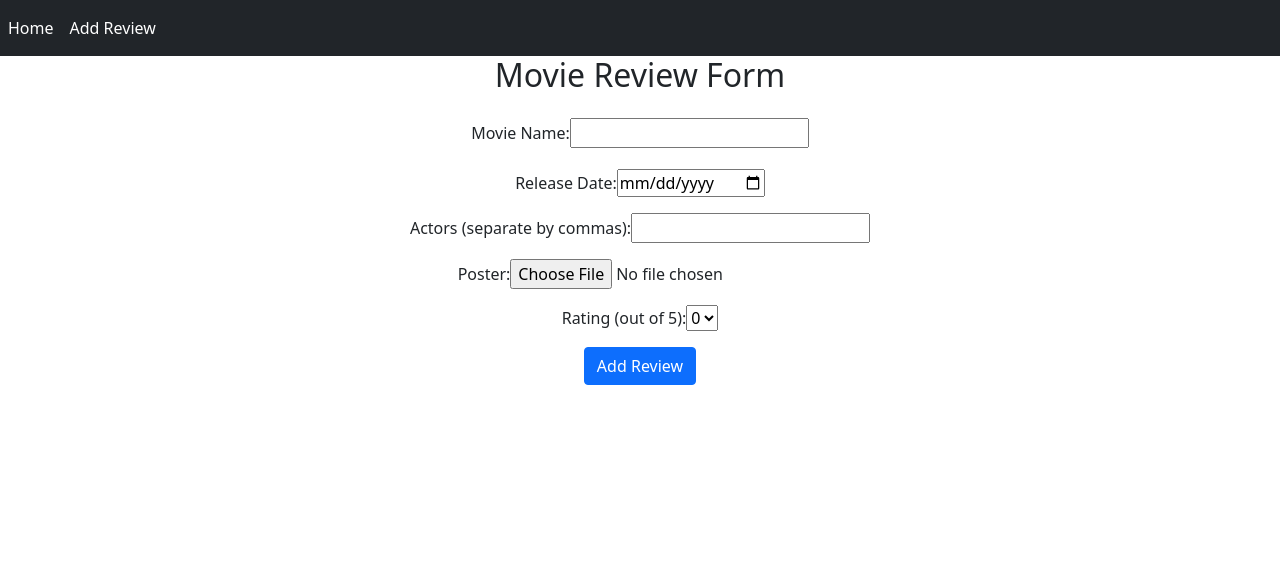
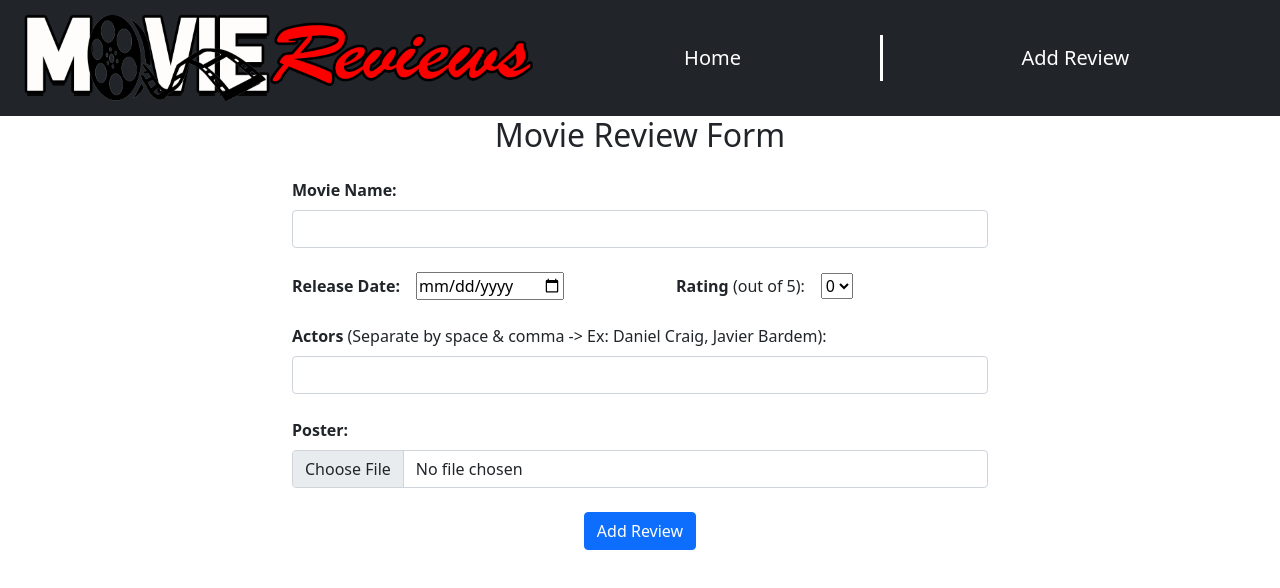
Before and after one commit to hutch2323/CP3540-Assignment-1-MovieReviews, a React (Create React App) app: page /addReview in a window 1280 px wide. Shown: the top 588 px of the page. Built offline with nearby package versions, Linux system fonts and the light colour scheme.

Commit message:
Updates: 2022-01-19

```diff
--- a/public/movies.json
+++ b/public/movies.json
@@ -2,7 +2,7 @@
     {
         "name" : "Terminator 2",
         "date" : "July 1991",
-        "actors" : ["Arnold Sczwartzneger", "Linda Hamilton", "Edward Furlong"],
+        "actors" : ["Arnold Schwarzenegger", "Linda Hamilton", "Edward Furlong"],
         "poster" : "images/t2.jpg",
         "rating" : 5
     },
@@ -16,8 +16,8 @@
     {
         "name" : "Rocky V",
         "date" : "November 1989",
-        "actors" : ["Sylvester Stallone", "Carl Weathers", "Dolf Lundgren"],
-        "poster" : "images/rocky4.jpg",
+        "actors" : ["Sylvester Stallone", "Tommy Morrison", "Talia Shire"],
+        "poster" : "images/rockyv.jpg",
         "rating" : 5
     }
 ]
--- a/src/App.css
+++ b/src/App.css
@@ -28,6 +28,11 @@
   color: #61dafb;
 }
 
+#firstLink {
+  border-right: 3px solid white;
+
+}
+
 @keyframes App-logo-spin {
   from {
     transform: rotate(0deg);
@@ -36,3 +41,13 @@
     transform: rotate(360deg);
   }
 }
+
+@media (max-width: 991px) {
+  #firstLink {
+    border-right: 0px
+  }
+
+  #navContainer {
+    justify-content: center;
+  }
+}
--- a/src/addReviewForm.js
+++ b/src/addReviewForm.js
@@ -27,11 +27,11 @@ export function AddReviewForm({ onNewReview = f => f }){
 
     return(
         <>
-            <form className="pt-3" onSubmit={submit}>
-                <div className="mb-3">
-                    <label className="form-label" htmlFor="name">Movie Name:</label>
+            <form className="pt-3 container" onSubmit={submit} style={{textAlign:"left", maxWidth:"720px"}}>
+                <div className="mb-4">
+                    <label className="form-label fw-bold" htmlFor="name">Movie Name:</label>
                     <input
-                        // className="form-control"
+                        className="form-control"
                         value={name}
                         onChange = {evt => setName(evt.target.value)}
                         type="text"
@@ -41,8 +41,11 @@ export function AddReviewForm({ onNewReview = f => f }){
                     />
                 </div>
 
-                <div className="mb-3">
-                    <label htmlFor="date">Release Date:</label>
+                <div className="mb-4 row g-3 align-items-center">
+                    <div class="col-auto">
+                        <label className="fw-bold" htmlFor="date">Release Date:</label>
+                    </div>
+                    <div class="col-auto">
                         <input
                             value={date}
                             onChange = {evt => setDate(evt.target.value)}
@@ -52,33 +55,13 @@ export function AddReviewForm({ onNewReview = f => f }){
                             required
                         />
                     </div>
+                    <div class="col-auto px-5">
 
-                <div className="mb-3">
-                    <label htmlFor="actors">Actors (separate by commas):</label>
-                    <input
-                        value={actors}
-                        onChange = {evt => setActors(evt.target.value)}
-                        type="text"
-                        id="actors"
-                        name="actors"
-                        required
-                    />
                     </div>
-
-                <div className="mb-3">
-                    <label htmlFor="image">Poster:</label>
-                    <input
-                        onChange = {evt => onFileChange(evt)}
-                        type="file"
-                        id="poster"
-                        name="poster"
-                        accept=".png, .jfif, .jpg, .jpeg"
-                        required
-                    />
+                    <div class="col-auto">
+                        <label htmlFor="rating"><b>Rating</b> (out of 5):</label>
                     </div>
-
-                <div className="mb-3">
-                    <label htmlFor="rating">Rating (out of 5):</label>
+                    <div class="col-auto">
                         <select
                             value={rating}
                             onChange = {evt => setRating(evt.target.value)}
@@ -94,8 +77,37 @@ export function AddReviewForm({ onNewReview = f => f }){
                             <option value="5">5</option>
                         </select>
                     </div>
+                </div>
 
+                <div className="mb-4">
+                    <label className="form-label" htmlFor="actors"><b>Actors</b> (Separate by space & comma -> Ex: Daniel Craig, Javier Bardem):</label>
+                    <input
+                        className="form-control"
+                        value={actors}
+                        onChange = {evt => setActors(evt.target.value)}
+                        type="text"
+                        id="actors"
+                        name="actors"
+                        required
+                    />
+                </div>
+
+                <div className="mb-4">
+                    <label className="form-label fw-bold" htmlFor="image">Poster:</label>
+                    <input
+                        className="form-control"
+                        onChange = {evt => onFileChange(evt)}
+                        type="file"
+                        id="poster"
+                        name="poster"
+                        accept=".png, .jfif, .jpg, .jpeg"
+                        required
+                    />
+                </div>
+
+                <div style={{textAlign:"center"}}>
                     <button className="btn btn-primary" type="submit" value="Submit">Add Review</button>
+                </div>
             </form>
         </>
     );
--- a/src/movies.js
+++ b/src/movies.js
@@ -1,5 +1,5 @@
-import React from "react";
-import { FaTrash } from "react-icons/fa";
+import React, { useState } from "react";
+import { FaTrash, FaStar } from "react-icons/fa";
 
 export function MovieList({ movies = [], onRemoveMovie = f => f }){
     if (!movies.length) return <div>No Movie Reviews Available</div>;
@@ -17,16 +17,30 @@ export function MovieList({ movies = [], onRemoveMovie = f => f }){
 
 export function Movie({name, date, actors, poster, rating, onRemove = f => f}) {
     console.log(name, date, actors, poster, rating);
+
+    let stars = [];
+    for(let i = 0; i < rating; i++){
+        stars.push(i);
+    }
+
+    let greyStars = []
+    for(let i = 0; i < ( 5  - rating ); i++){
+        greyStars.push(i)
+    }
+
     return (
       <>
         <div className="card" style={{width: "18rem", padding: "5px", margin: "10px", textAlign: "center"}}>
             <div className="card-header">
                 <h2>{name}</h2>
             </div>
-            <img src={poster} width="100%" height="100%" style={{margin: "auto"}}/>
-            <p>Released: {date}</p>
+            <img className="p-3" src={poster} width="100%" height="100%" style={{margin: "auto"}}/>
+            <p><b>Released:</b> {date}</p>
             {actors.map( actor => {return <p>{actor}</p>})}
-            <p>{rating}</p>
+            <div>
+                {stars.map( star => {return <FaStar color="red"/>})}
+                {greyStars.map( star => { return <FaStar color="grey"/>})}
+            </div>
             <button onClick={() => onRemove(name)}>
                 <FaTrash />
             </button>
--- a/src/pages.js
+++ b/src/pages.js
@@ -2,17 +2,29 @@ import React from "react";
 import { Link } from "react-router-dom";
 import { MovieList } from "./movies";
 import { AddReviewForm } from "./addReviewForm";
+import bootstrap from "bootstrap";
+import './App.css';
 
 function NavigationBar(){
     return(
+        <>
             <nav className="navbar navbar-expand-lg navbar-dark bg-dark">
-            <div className="collapse navbar-collapse" id="navbarNavAltMarkup">
-                <div className="navbar-nav">
+                <div id="navContainer" class="container-fluid">
+                    <img id="logo" src="images/movieReviews.png" height="100px" width="600px"/>
+                        <div className="navbar-nav" style={{width:"100%", position:"relative",float:"right"}}>
+                            <ul class="navbar-nav w-100 nav-fill mx-auto order-0">
+                                <li id="firstLink" class="nav-item fs-5" >
                                     <Link className="nav-item nav-link active" to="/">Home</Link>
+                                </li>
+                                <li class="nav-item fs-5">
                                     <Link className="nav-item nav-link active" to="/addReview">Add Review</Link>
+                                </li>
+                            </ul>
                         </div>
                     </div>
             </nav>
+
+        </>
     )
 }
 
```
Also changed, not shown: public/images/movieReviews.png (added), public/images/rockyv.jpg (added). Lines whose indentation alone changed are shown as unchanged.
